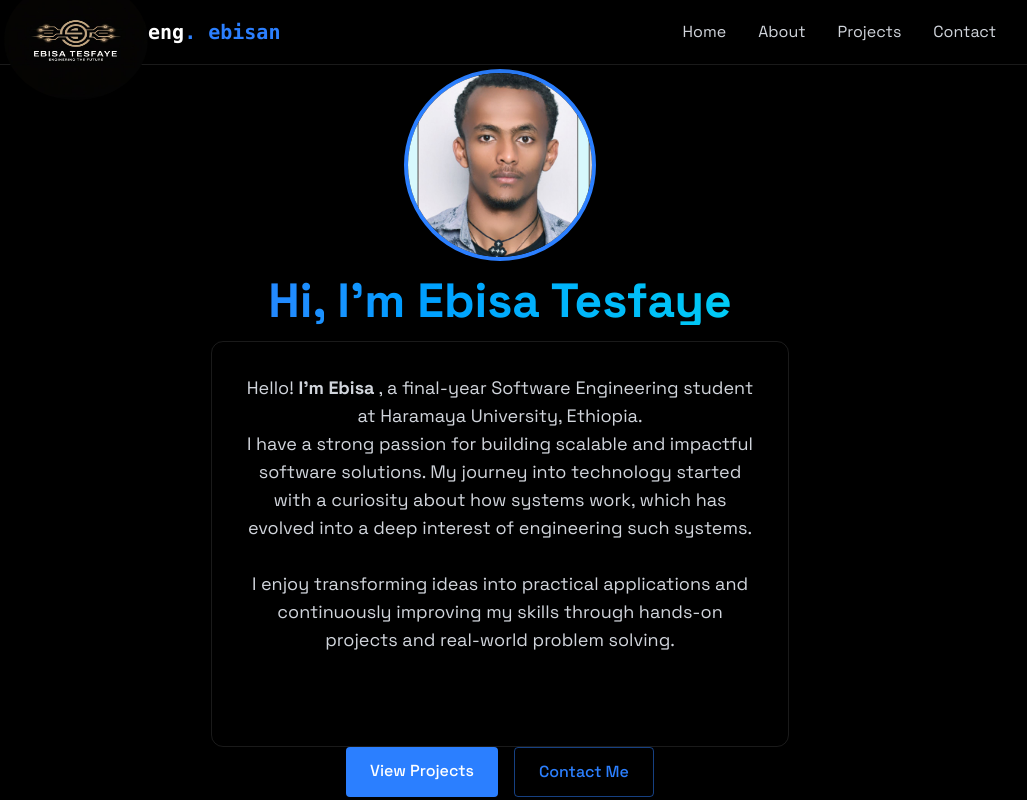
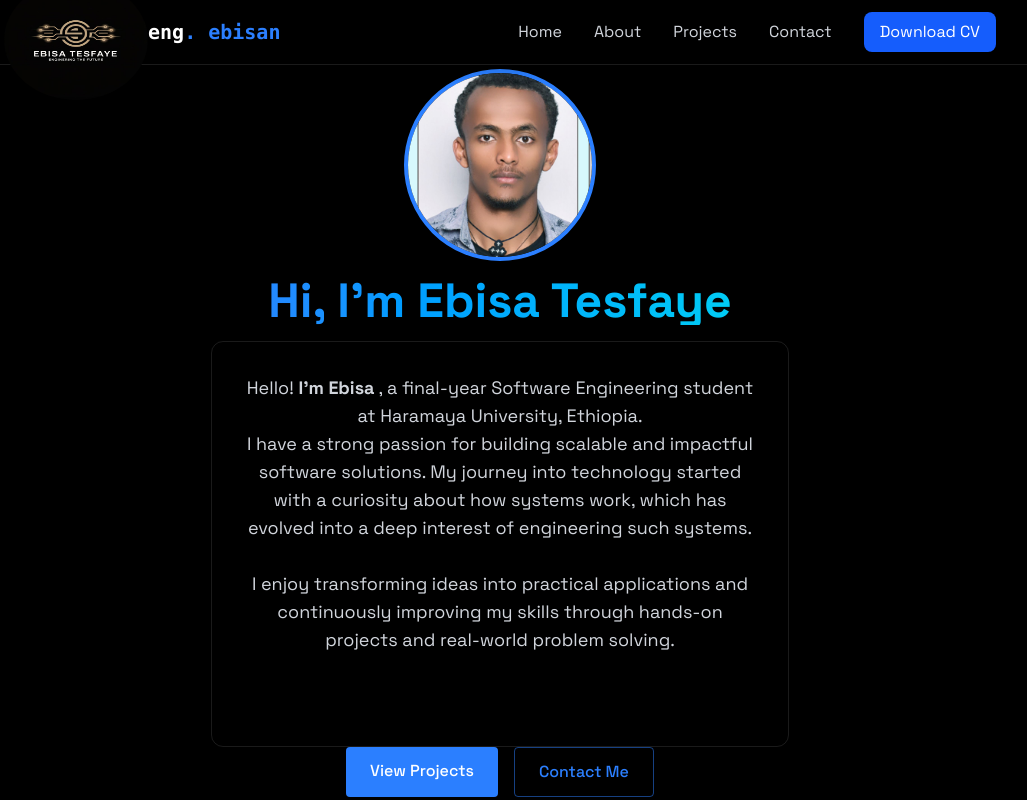
Before and after one commit to ebisatesfaye/eng.-ebisa-tesfaye, a React (Vite) app: page / in a window 1280 px wide. Shown: the top 800 px of the page, without its empty margins (140-1167 px from the left). Built offline with nearby package versions, Linux system fonts and the light colour scheme.

Commit message:
cv download added

```diff
--- a/src/components/Navbar.jsx
+++ b/src/components/Navbar.jsx
@@ -1,5 +1,6 @@
 import { useEffect } from "react"
 import profile from "../assets/profile2.png"
+import cv from "../assets/Ebisa_Tesfaye_CV.pdf";
 
 export const Navbar = ({ menuOpen, setMenuOpen }) => {
 
@@ -34,6 +35,14 @@ export const Navbar = ({ menuOpen, setMenuOpen }) => {
 
                         <a href="#contact" className="text-gray-300 hove:text-white transition-colors">
                             Contact  </a>
+                        {/* CV Download Button */}
+                        <a
+                            href={cv}
+                            download="Ebisa_Tesfaye_CV.pdf"
+                            className="bg-blue-600 hover:bg-blue-700 text-white px-4 py-2 rounded-lg transition-all duration-300"
+                        >
+                            Download CV
+                        </a>
                     </div>
                 </div>
             </div>
```
Also changed, not shown: 1 other file (tests, documents, lock files or other folders).
